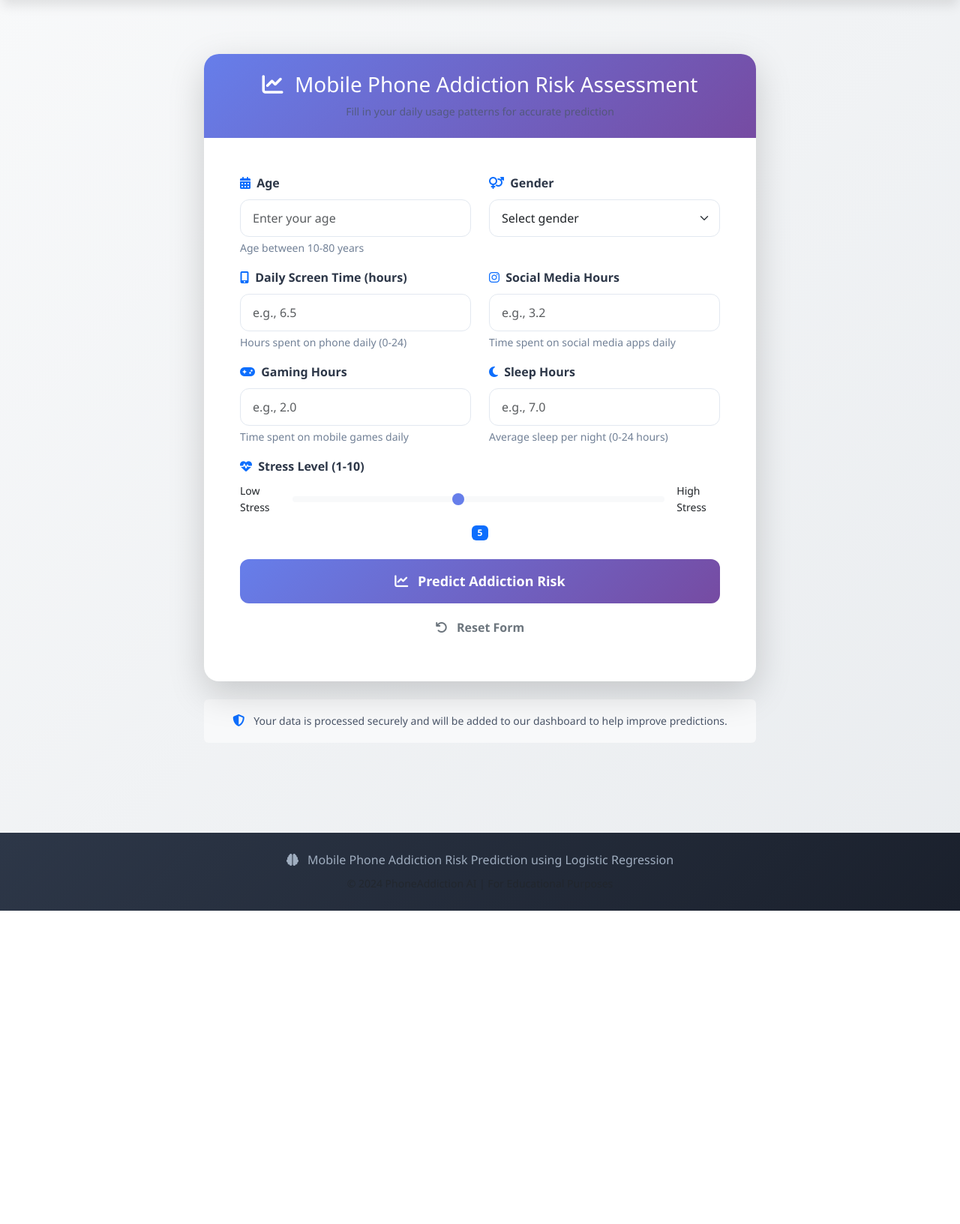
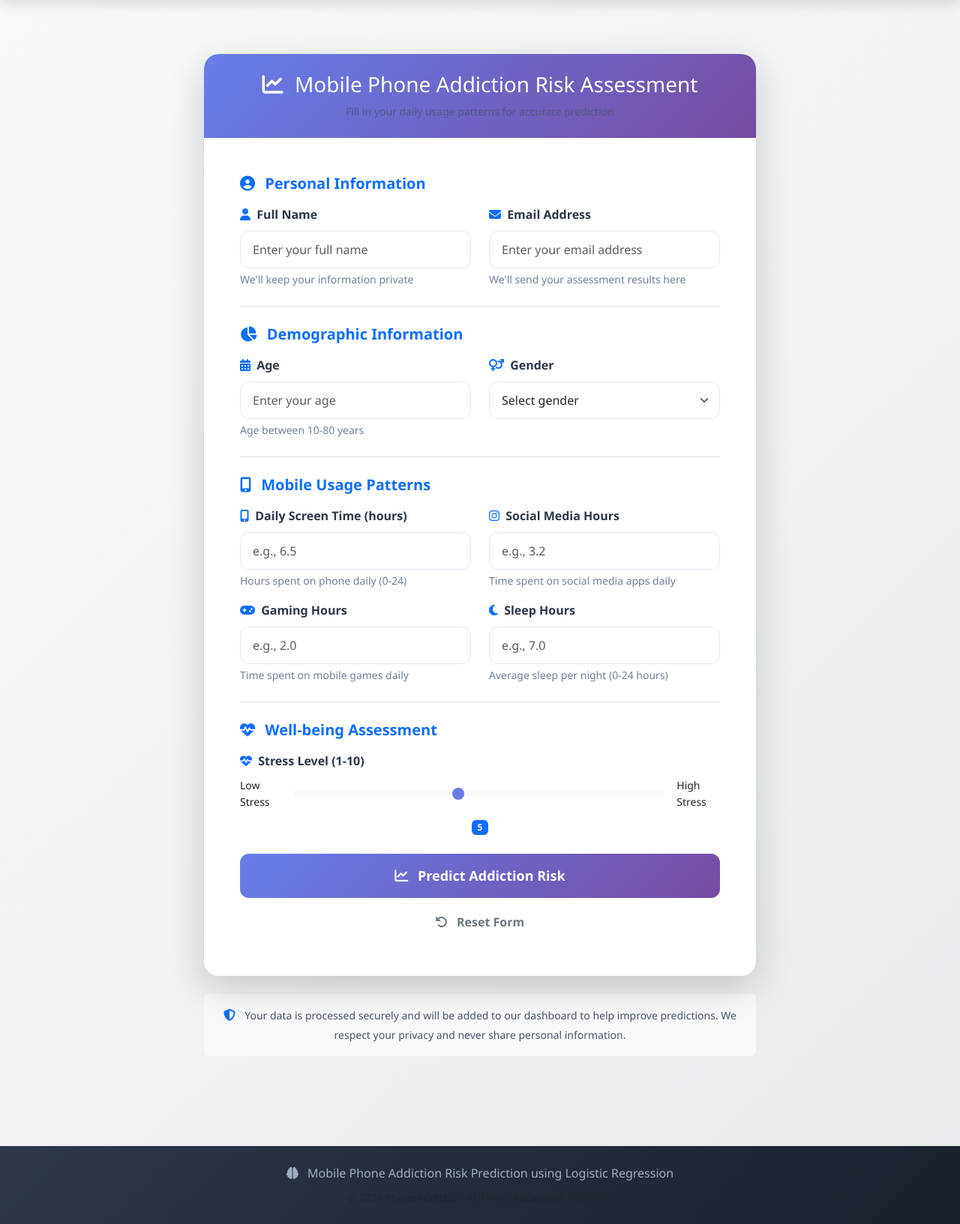
Before and after one commit to bhavyarajsinh1207/mobile_addiction_project, a Flask app: page /predict in a window 1280 px wide. Shown: the part 72-1705 px from the top of the page at 75% size. Before the commit the page ends 1287 px from the top, so only its background shows below. Run offline with Flask 3, Linux system fonts and the light colour scheme; some libraries are stand-ins or nearby versions.

Commit message:
Update predict.html

```diff
--- a/templates/predict.html
+++ b/templates/predict.html
@@ -117,6 +117,41 @@
                         {% endif %}
 
                         <form method="POST" action="{{ url_for('predict') }}" id="predictionForm">
+                            <!-- Personal Information Section -->
+                            <div class="mb-4 pb-2 border-bottom">
+                                <h5 class="mb-3 text-primary">
+                                    <i class="fas fa-user-circle me-2"></i>
+                                    Personal Information
+                                </h5>
+                                <div class="row">
+                                    <!-- Full Name -->
+                                    <div class="col-md-6 mb-3">
+                                        <label for="full_name" class="form-label fw-semibold">
+                                            <i class="fas fa-user text-primary me-1"></i> Full Name
+                                        </label>
+                                        <input type="text" class="form-control" id="full_name" name="full_name"
+                                               placeholder="Enter your full name" required>
+                                        <div class="form-text">We'll keep your information private</div>
+                                    </div>
+
+                                    <!-- Email -->
+                                    <div class="col-md-6 mb-3">
+                                        <label for="email" class="form-label fw-semibold">
+                                            <i class="fas fa-envelope text-primary me-1"></i> Email Address
+                                        </label>
+                                        <input type="email" class="form-control" id="email" name="email"
+                                               placeholder="Enter your email address" required>
+                                        <div class="form-text">We'll send your assessment results here</div>
+                                    </div>
+                                </div>
+                            </div>
+
+                            <!-- Demographic Information -->
+                            <div class="mb-4 pb-2 border-bottom">
+                                <h5 class="mb-3 text-primary">
+                                    <i class="fas fa-chart-pie me-2"></i>
+                                    Demographic Information
+                                </h5>
                                 <div class="row">
                                     <!-- Age -->
                                     <div class="col-md-6 mb-3">
@@ -140,7 +175,14 @@
                                         </select>
                                     </div>
                                 </div>
+                            </div>
 
+                            <!-- Usage Patterns -->
+                            <div class="mb-4 pb-2 border-bottom">
+                                <h5 class="mb-3 text-primary">
+                                    <i class="fas fa-mobile-alt me-2"></i>
+                                    Mobile Usage Patterns
+                                </h5>
                                 <div class="row">
                                     <!-- Screen Time -->
                                     <div class="col-md-6 mb-3">
@@ -184,7 +226,14 @@
                                         <div class="form-text">Average sleep per night (0-24 hours)</div>
                                     </div>
                                 </div>
+                            </div>
 
+                            <!-- Well-being Assessment -->
+                            <div class="mb-4">
+                                <h5 class="mb-3 text-primary">
+                                    <i class="fas fa-heartbeat me-2"></i>
+                                    Well-being Assessment
+                                </h5>
                                 <!-- Stress Level -->
                                 <div class="mb-4">
                                     <label for="stress_level" class="form-label fw-semibold">
@@ -198,6 +247,7 @@
                                     </div>
                                     <div class="text-center mt-2">
                                         <span id="stressValue" class="badge bg-primary">5</span>
+                                    </div>
                                 </div>
                             </div>
 
@@ -224,7 +274,7 @@
 
                 <div class="info-card mt-4 p-3 bg-light rounded text-center">
                     <i class="fas fa-shield-alt text-primary me-2"></i>
-                    <small class="text-secondary">Your data is processed securely and will be added to our dashboard to help improve predictions.</small>
+                    <small class="text-secondary">Your data is processed securely and will be added to our dashboard to help improve predictions. We respect your privacy and never share personal information.</small>
                 </div>
             </div>
         </div>
@@ -361,7 +411,25 @@
         e.preventDefault();
 
         const formData = new FormData(originalForm);
+
+        // Validate email format
+        const email = formData.get('email');
+        const emailRegex = /^[^\s@]+@[^\s@]+\.[^\s@]+$/;
+        if (!emailRegex.test(email)) {
+            alert('Please enter a valid email address!');
+            return;
+        }
+
+        // Validate name is not empty
+        const fullName = formData.get('full_name');
+        if (!fullName || fullName.trim() === '') {
+            alert('Please enter your full name!');
+            return;
+        }
+
         const userData = {
+            full_name: fullName.trim(),
+            email: email,
             age: parseFloat(formData.get('age')),
             gender: parseInt(formData.get('gender')),
             screen_time_hours: parseFloat(formData.get('screen_time')),
@@ -407,6 +475,9 @@
         resetBtn.addEventListener('click', function() {
             setTimeout(() => {
                 updateLiveInsights();
+                // Clear name and email fields on reset
+                document.getElementById('full_name').value = '';
+                document.getElementById('email').value = '';
             }, 100);
         });
     }
```
Lines whose indentation alone changed are shown as unchanged.
